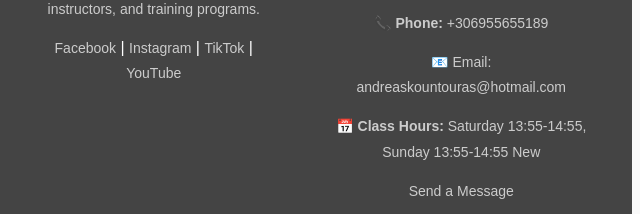
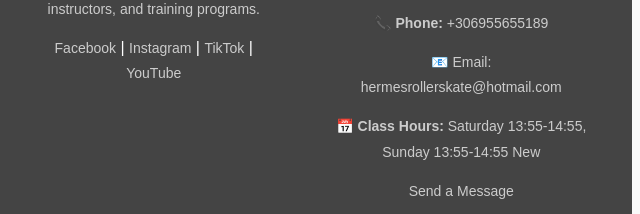
Before and after one commit to antrioutsas/hermesrollerskate, a plain HTML site: page merchandise.html in a window 1280 px wide. Shown: the part 1989-2203 px from the top of the page, 640-1280 px from the left. Drawn offline with Linux system fonts and the light colour scheme.

Commit message:
Update merchandise.html

```diff
--- a/merchandise.html
+++ b/merchandise.html
@@ -241,10 +241,10 @@
           <strong data-en="📞 Phone:" data-gr="📞 Τηλέφωνο:">📞 Phone:</strong>
           <a href="tel:+306955655189">+306955655189</a>
         </p>
-        <a href="mailto:andreaskountouras@hotmail.com?subject=Inquiry&body=Hello Hermes Team,"
-           data-en="📧 Email: andreaskountouras@hotmail.com"
-           data-gr="📧 Email: andreaskountouras@hotmail.com">
-           📧 Email: andreaskountouras@hotmail.com
+        <a href="mailto:hermesrollerskate@hotmail.com?subject=Inquiry&body=Hello Hermes Team,"
+           data-en="📧 Email: hermesrollerskate@hotmail.com"
+           data-gr="📧 Email: hermesrollerskate@hotmail.com">
+           📧 Email: hermesrollerskate@hotmail.com
         </a>
         <p>
           <strong data-en="📅 Class Hours:" data-gr="📅 Ώρες Μαθημάτων:">📅 Class Hours:</strong>
```
